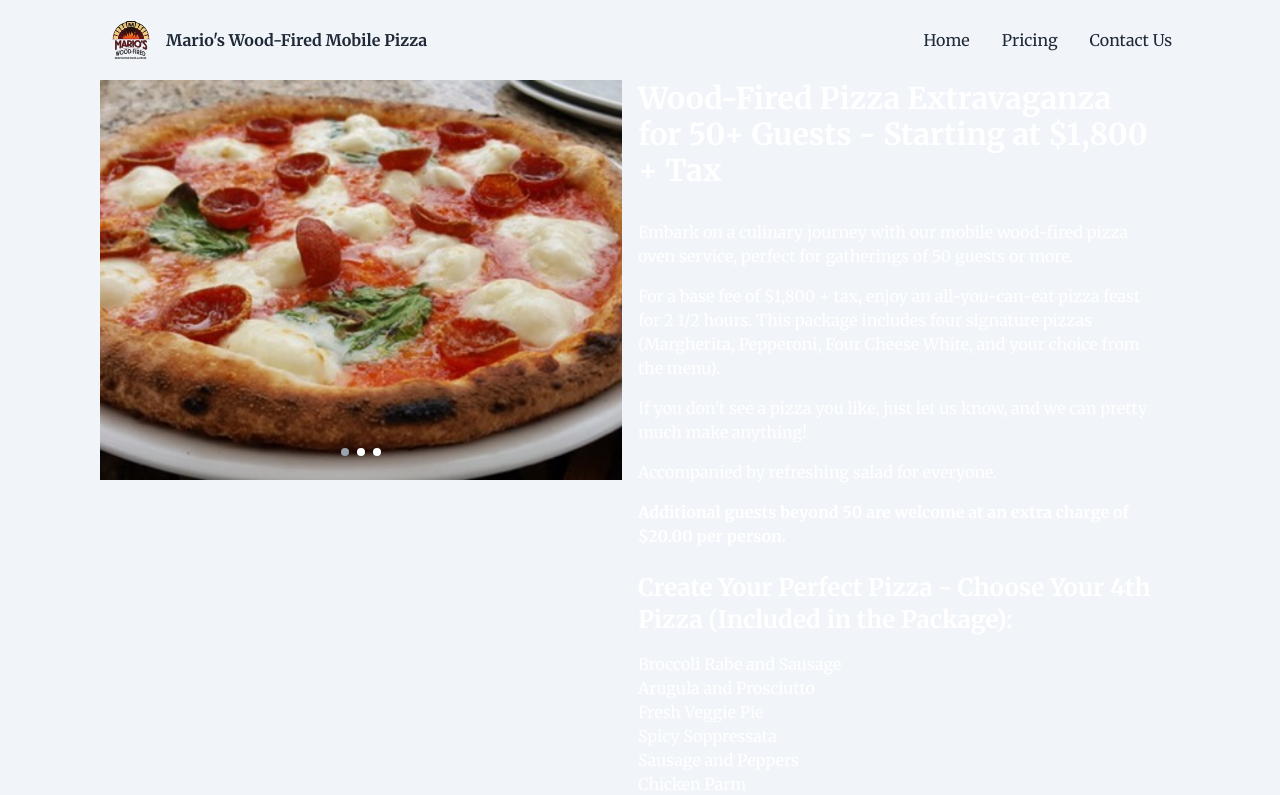
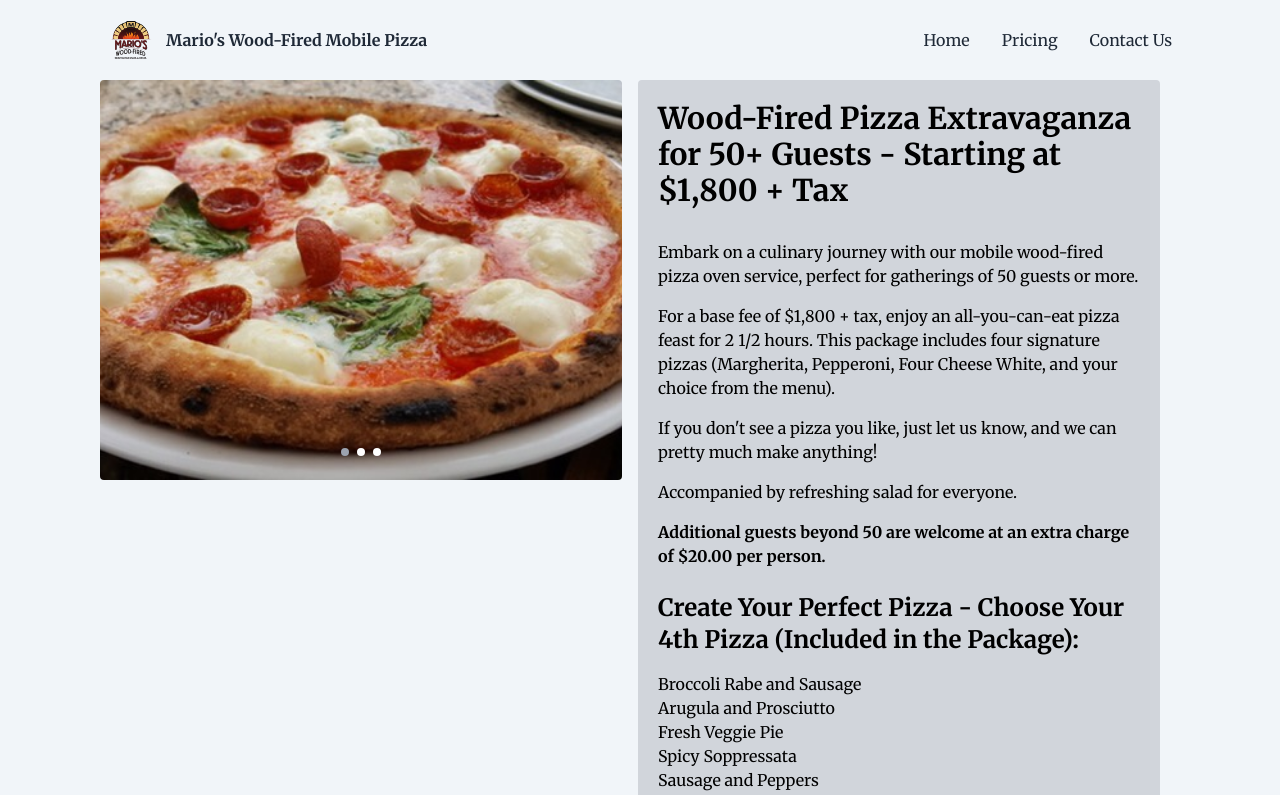
Before and after one commit to anthonydinardi/marios-woodfired, a Next.js app: page /pricing in a window 1280 px wide. Shown: the top 795 px of the page. Built offline with nearby package versions, Linux system fonts and the light colour scheme.

Commit message:
fixed dark mode issue

```diff
--- a/app/layout.tsx
+++ b/app/layout.tsx
@@ -25,7 +25,7 @@ export default function RootLayout({
       <Head>
         <meta name="viewport" content="width=device-width, initial-scale=1" />
       </Head>
-      <body className='bg-slate-100'>
+      <body className='text-black bg-slate-100'>
         <Navbar />
         <div className='flex min-h-screen flex-col items-center  max-w-[1080px] 2xl:max-w-[1440px] m-auto'>
           {children}
--- a/app/pricing/page.tsx
+++ b/app/pricing/page.tsx
@@ -19,7 +19,7 @@ export default function Page() {
         <div className='text-center md:text-start md:grid md:grid-cols-2 md:gap-4 md:me-5'>
             <Carousel height={"h-[200px] md:h-[400px]"} imagePaths={images} pauseOnHover={false} />
 
-            <div className='mt-4 mx-4 md:m-0'>
+            <div className='mt-4 mx-4 md:m-0 bg-gray-300 p-5 rounded'>
                 <h1 className="text-3xl font-bold mb-8">Wood-Fired Pizza Extravaganza for 50+ Guests - Starting at $1,800 + Tax</h1>
 
                 <p className="mb-4">
--- a/components/BillboardCard.tsx
+++ b/components/BillboardCard.tsx
@@ -16,14 +16,14 @@ type Props = {
 
 function BillboardCard({ imagePath, title, subtitle, buttonText, backgroundColor, textColor, buttonColor, buttonLink, imageFirst }: Props) {
     return (
-        <div className={`${backgroundColor} flex flex-col-reverse max-w-[1440px] mx-auto ${imageFirst ? "md:flex-row-reverse": "md:flex-row"} `}>
+        <div className={`${backgroundColor} flex flex-col-reverse max-w-[1440px] mx-auto rounded ${imageFirst ? "md:flex-row-reverse": "md:flex-row"} `}>
             <div className={`text-center ${textColor} my-auto px-5 py-8 space-y-6 md:w-1/2`}>
                 <p className="text-2xl font-semibold">{title}</p>
                 <p className="text-xl font-normal">{subtitle}</p>
                 <p><Link className={`border ${buttonColor} rounded-full px-3.5 py-1 font-semibold`} href={`${buttonLink}`}>{buttonText}</Link></p>
             </div>
             <Image alt='billboard-image' src={imagePath}
-                className='object-contain md:w-1/2 md:' width={1000} height={1000} />
+                className='rounded object-contain md:w-1/2 md:' width={1000} height={1000} />
         </div>
     )
 }
--- a/components/Carousel/Carousel.tsx
+++ b/components/Carousel/Carousel.tsx
@@ -79,7 +79,7 @@ function Carousel({ width = "w-full", height = "h-[400px]", imagePaths, imageDur
             onMouseLeave={handleMouseLeave}>
             <div
                 style={{ backgroundImage: `url(${imagePaths[currentImageIndex]})` }}
-                className='w-full h-full bg-center bg-cover duration-500'
+                className='w-full h-full bg-center bg-cover duration-500 md:rounded'
             ></div>
 
             {/* left arrow */}
--- a/tailwind.config.js
+++ b/tailwind.config.js
@@ -13,5 +13,4 @@ module.exports = {
     },
   },
   plugins: [],
-  darkMode: 'class'
 }
```
